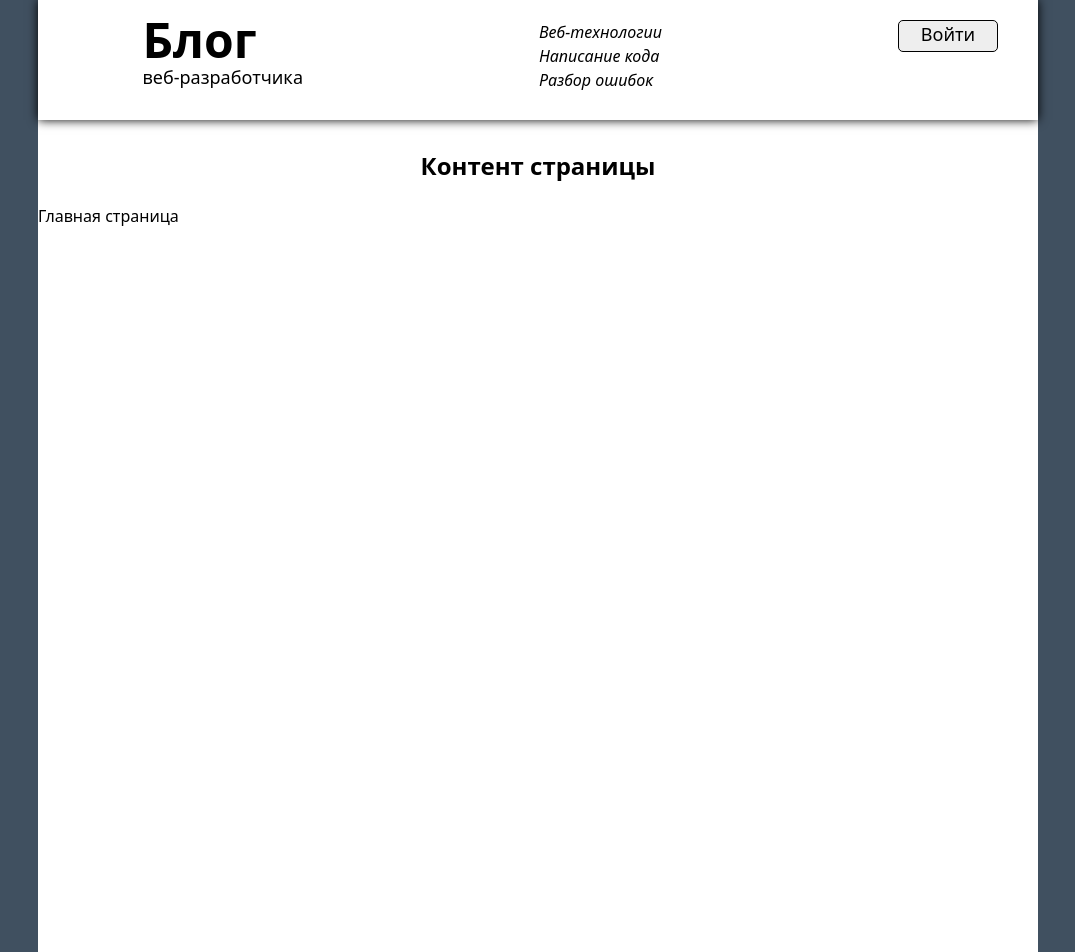
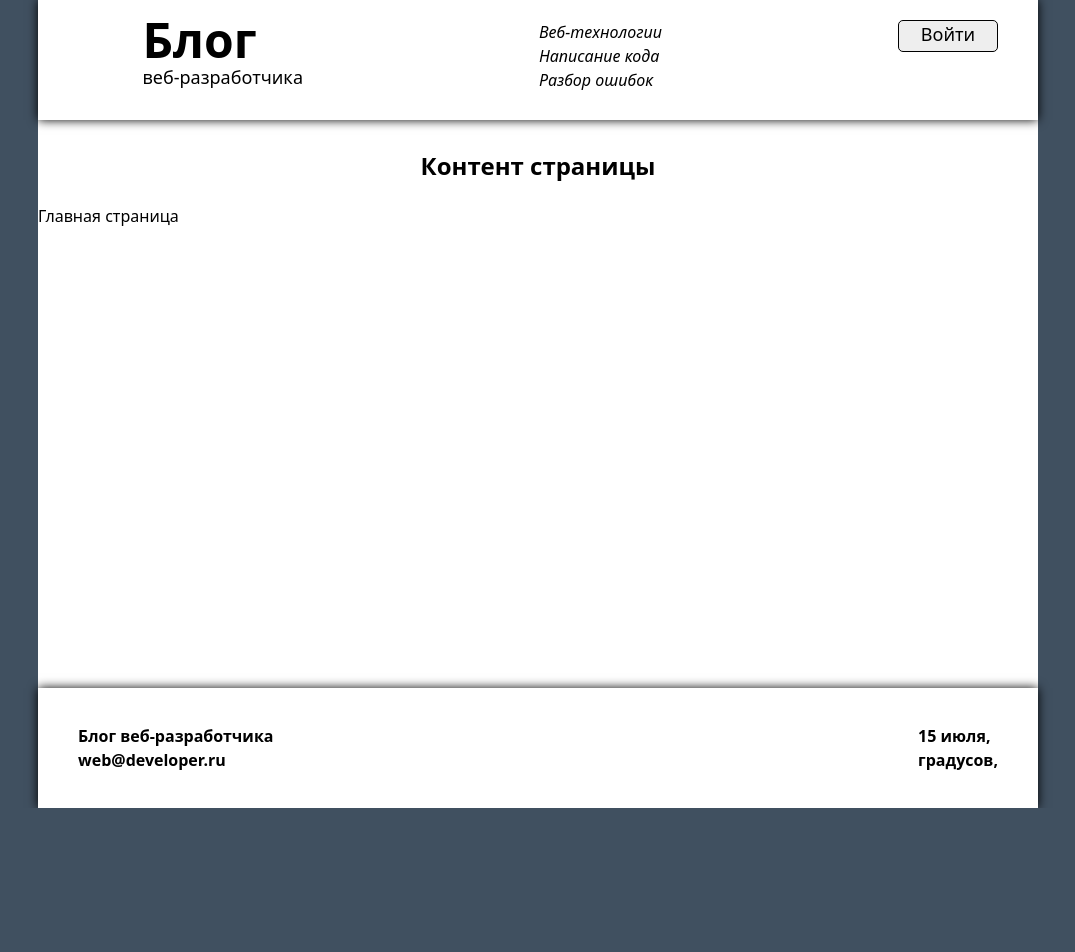
Before and after one commit to RahatLukum73/frontend-practice, a React (Vite) app: page / in a window 1280 px wide. Shown: the top 952 px of the page, without its empty margins (102-1177 px from the left). After the commit the page ends 808 px from the top, so only its background shows below. Built offline with nearby package versions, Linux system fonts and the light colour scheme; no server answers; a web font is replaced by a local one.

Commit message:
Реализовать футер

```diff
--- a/src/Blog.jsx
+++ b/src/Blog.jsx
@@ -1,5 +1,5 @@
 import { Routes, Route } from 'react-router-dom';
-import { Header } from './components';
+import { Header, Footer } from './components';
 import styled from 'styled-components';
 
 const AppColumn = styled.div`
@@ -14,14 +14,13 @@
 
 const Content = styled.div`
 	padding: 120px 0;
-	height: 2000px
 `;
 
 const H2 = styled.h2`
 	text-align: center;
 `;
 
-const Footer = () => <div>Футер</div>;
+
 
 export const Blog = () => {
 	return (
--- /dev/null
+++ b/src/components/footer/Footer.jsx
@@ -0,0 +1,47 @@
+import { useEffect, useState } from 'react';
+import styled from 'styled-components';
+
+const FooterContainer = ({ className }) => {
+	const [city, setCity] = useState('');
+	const [temperature, setTemperature] = useState('');
+	const [weather, setWeather] = useState('');
+
+	useEffect(() => {
+		fetch(
+			'https://api.openweathermap.org/data/2.5/weather?q=Ulyanovsk&units=metric&lang=ru&appid=373518e227b91f05f2fd6aa6d16f388e'
+		)
+			.then((res) => res.json())
+			.then(({ name, main, weather }) => {
+				setCity(name);
+				setTemperature(Math.round(main.temp));
+				setWeather(weather[0].description);
+			});
+	});
+	return (
+		<div className={className}>
+			<div>
+				<div>Блог веб-разработчика</div>
+				<div>web@developer.ru</div>
+			</div>
+			<div>
+				<div>
+					{new Date().toLocaleString('ru', { day: 'numeric', month: 'long' })},{' '}
+					{city}
+				</div>
+				<div>
+					{temperature} градусов, {weather}
+				</div>
+			</div>
+		</div>
+	);
+};
+
+export const Footer = styled(FooterContainer)`
+	display: flex;
+	justify-content: space-between;
+	font-weight: bold;
+	height: 120px;
+	box-shadow: 0 0 10px #000;
+	align-items: center;
+	padding: 20px 40px;
+`;
--- a/src/components/index.js
+++ b/src/components/index.js
@@ -1,2 +1,3 @@
-export * from './header/Header'
-export * from './icon/Icon'
+export * from './header/Header';
+export * from './icon/Icon';
+export * from './footer/Footer';
```
